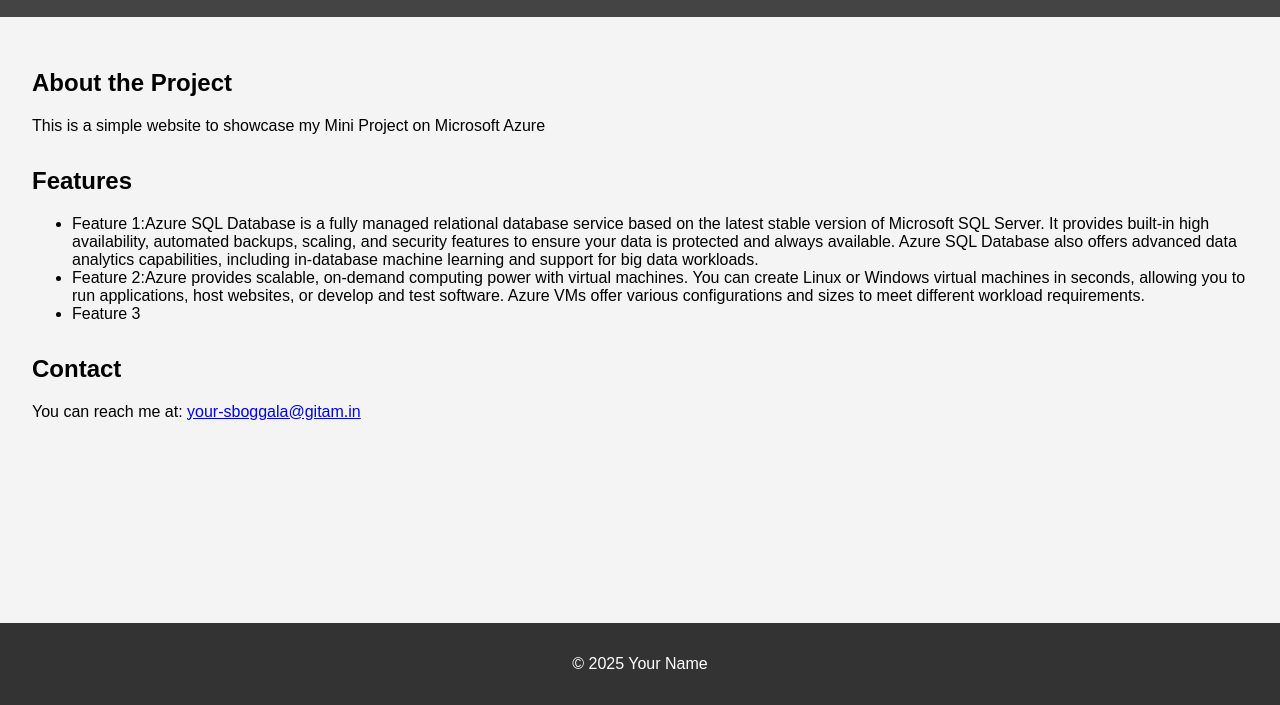
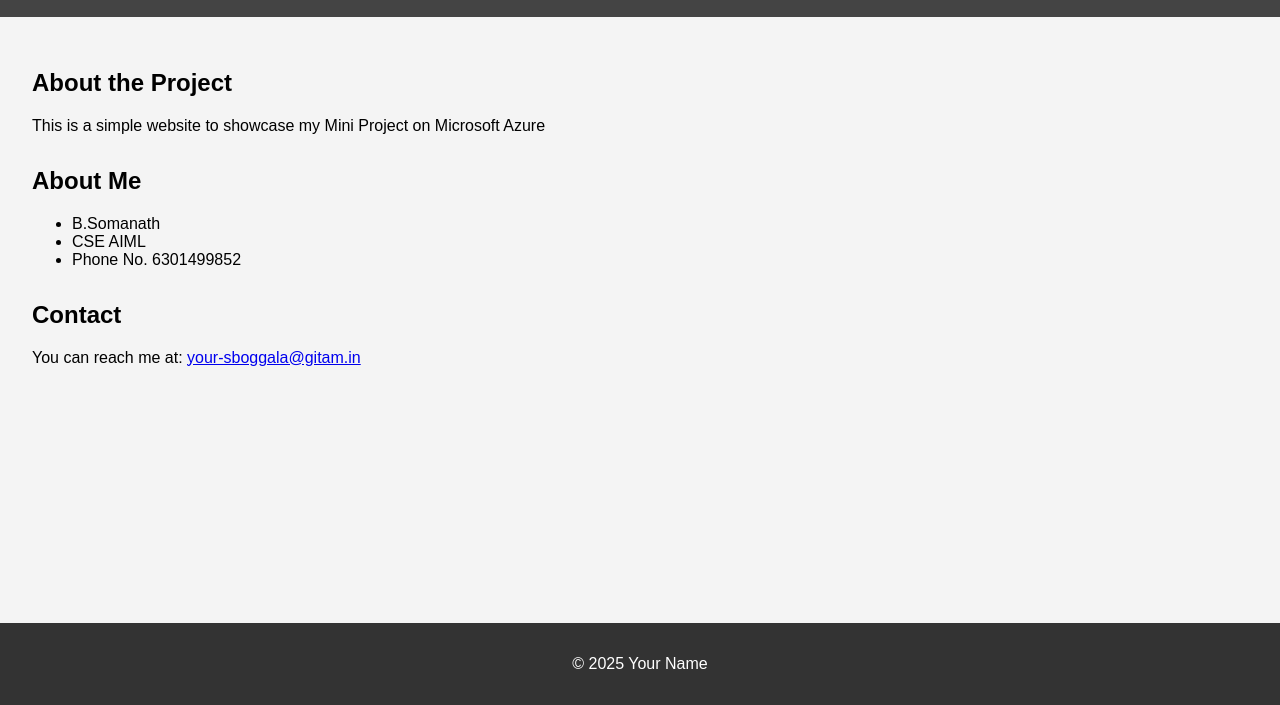
Before and after one commit to Somanath15/website, a plain HTML site: page index.html in a window 1280 px wide. Shown: the part 95-800 px from the top of the page. Drawn offline with Linux system fonts and the light colour scheme.

Commit message:
Update index.html

```diff
--- a/index.html
+++ b/index.html
@@ -16,11 +16,11 @@
             <p>This is a simple website to showcase my Mini Project on Microsoft Azure</p>
         </section>
         <section>
-            <h2>Features</h2>
+            <h2>About Me</h2>
             <ul>
-                <li>Feature 1:Azure SQL Database is a fully managed relational database service based on the latest stable version of Microsoft SQL Server. It provides built-in high availability, automated backups, scaling, and security features to ensure your data is protected and always available. Azure SQL Database also offers advanced data analytics capabilities, including in-database machine learning and support for big data workloads.</li>
-                <li>Feature 2:Azure provides scalable, on-demand computing power with virtual machines. You can create Linux or Windows virtual machines in seconds, allowing you to run applications, host websites, or develop and test software. Azure VMs offer various configurations and sizes to meet different workload requirements.</li>
-                <li>Feature 3</li>
+                <li>B.Somanath</li>
+                <li>CSE AIML</li>
+                <li>Phone No. 6301499852</li>
             </ul>
         </section>
         <section>
```
